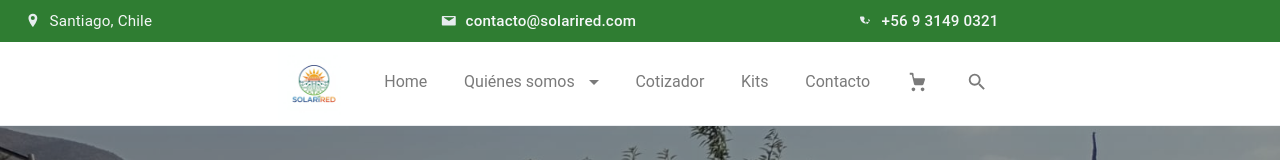
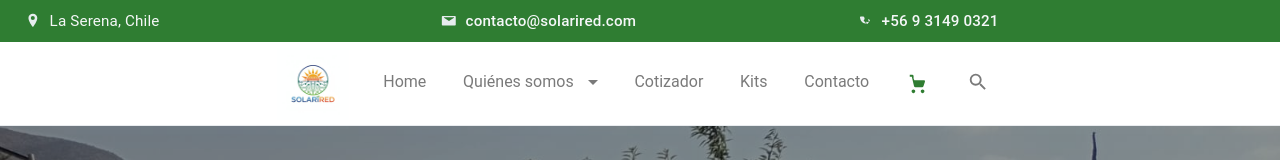
Before and after one commit to NomekoGenkah/Solarired, a React (Vite) app: page / in a window 1280 px wide. Shown: the top 160 px of the page. Built offline with nearby package versions, Linux system fonts and the light colour scheme.

Commit message:
detalles esteticos

```diff
--- a/src/App.tsx
+++ b/src/App.tsx
@@ -19,7 +19,7 @@ function App() {
       <Hotbar/>
     </div>
     <MediaHero fotos={fotos_po}></MediaHero>
-    <MediaHero foto='src/assets/paneles.jpeg'/>
+    <MediaHero video='src/assets/video_reja.mp4'/>
     <MediaHero foto="src/assets/solarired_logo.jpg"></MediaHero>
     <MediaHero foto="src/assets/solarired_logo.jpg"></MediaHero>
     <MediaHero foto="src/assets/solarired_logo.jpg"></MediaHero>
--- a/src/components/Header.tsx
+++ b/src/components/Header.tsx
@@ -10,7 +10,7 @@ const Header = () => {
               <path d="M12 2.5c-3.27 0-5.93 2.55-5.93 5.7 0 4.35 5.13 11.37 5.35 11.66.16.22.42.34.68.34.27 0 .52-.12.69-.33.22-.29 5.35-7.3 5.35-11.67 0-3.15-2.66-5.7-5.94-5.7zm0 8.46a2.77 2.77 0 1 1 0-5.54 2.77 2.77 0 0 1 0 5.54z" />
             </svg>
           </span>
-          <span className="contact-text">Santiago, Chile</span>
+          <span className="contact-text">La Serena, Chile</span>
         </div>
         <div className="contact-item">
           <span className="icon" aria-hidden="true">
--- a/src/components/Hotbar.css
+++ b/src/components/Hotbar.css
@@ -80,6 +80,19 @@
   fill: currentColor;
 }
 
+/* Cart icon styles */
+.cart-icon {
+  color: var(--green);
+  border: 1px solid transparent;
+}
+
+.cart-icon:hover,
+.cart-icon:focus {
+  color: var(--gray);
+  border: 1px solid var(--gray);
+  border-radius: 0;
+}
+
 /* Dropdown arrow indicator */
 .nav-item--dropdown > .nav-link::after {
   content: "";
--- a/src/components/Hotbar.tsx
+++ b/src/components/Hotbar.tsx
@@ -38,7 +38,7 @@ const Hotbar: React.FC = () => {
           </li>
 
           <li className="nav-item" role="none">
-            <button className="nav-link icon-only" role="menuitem" aria-label="Carrito">
+            <button className="nav-link icon-only cart-icon" role="menuitem" aria-label="Carrito">
               <svg viewBox="0 0 24 24" aria-hidden="true" focusable="false">
                 <path d="M7 18c-1.1 0-1.99.9-1.99 2S5.9 22 7 22s2-.9 2-2-.9-2-2-2zm10 0c-1.1 0-1.99.9-1.99 2S15.9 22 17 22s2-.9 2-2-.9-2-2-2zM7.2 6l.8 2h10.55c.75 0 1.25.75 1.02 1.46l-1.62 5.02c-.2.63-.78 1.05-1.44 1.05H9.12c-.66 0-1.24-.42-1.44-1.05L5.25 4H3V2h2.73c.66 0 1.24.42 1.44 1.05L7.2 6z" />
               </svg>
```
